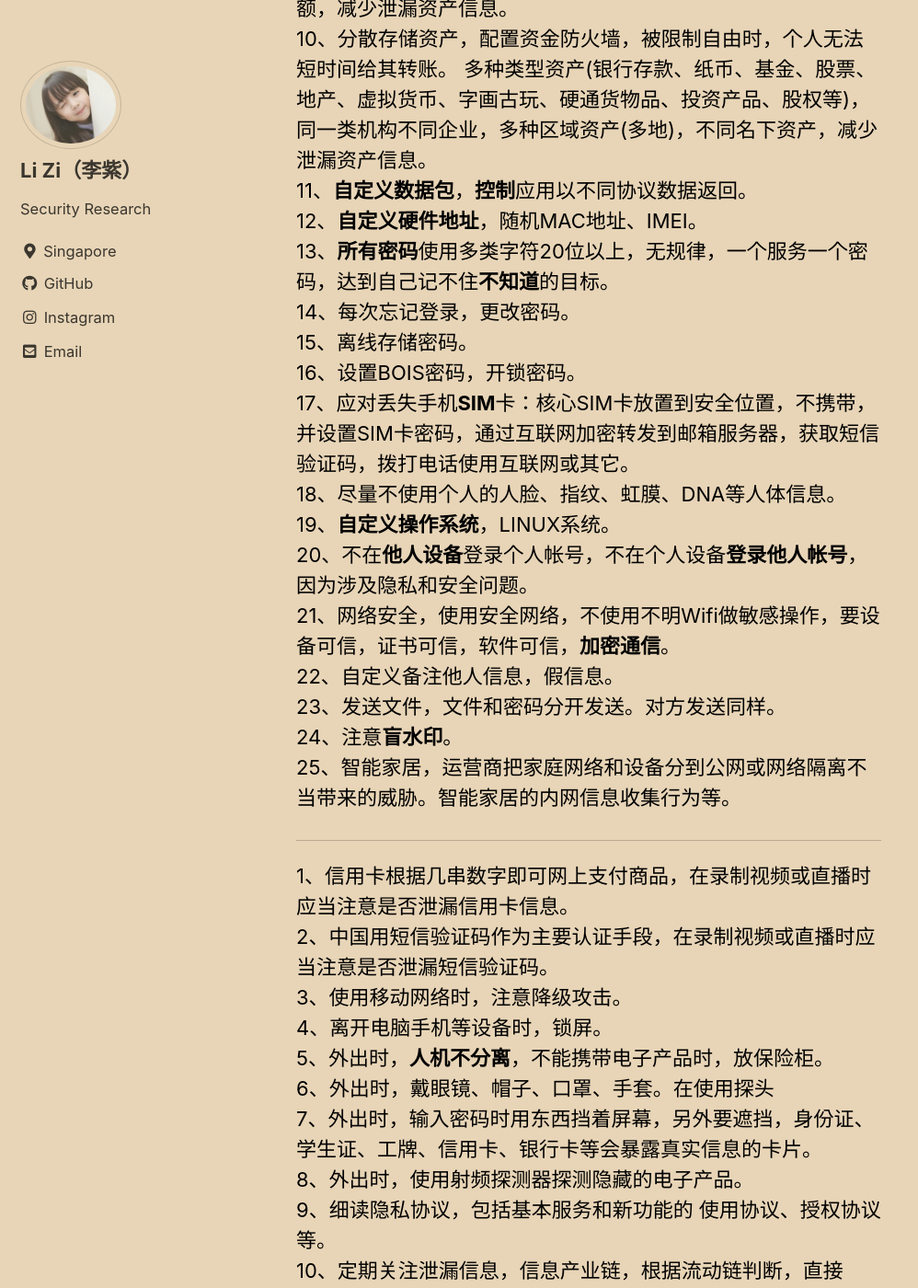
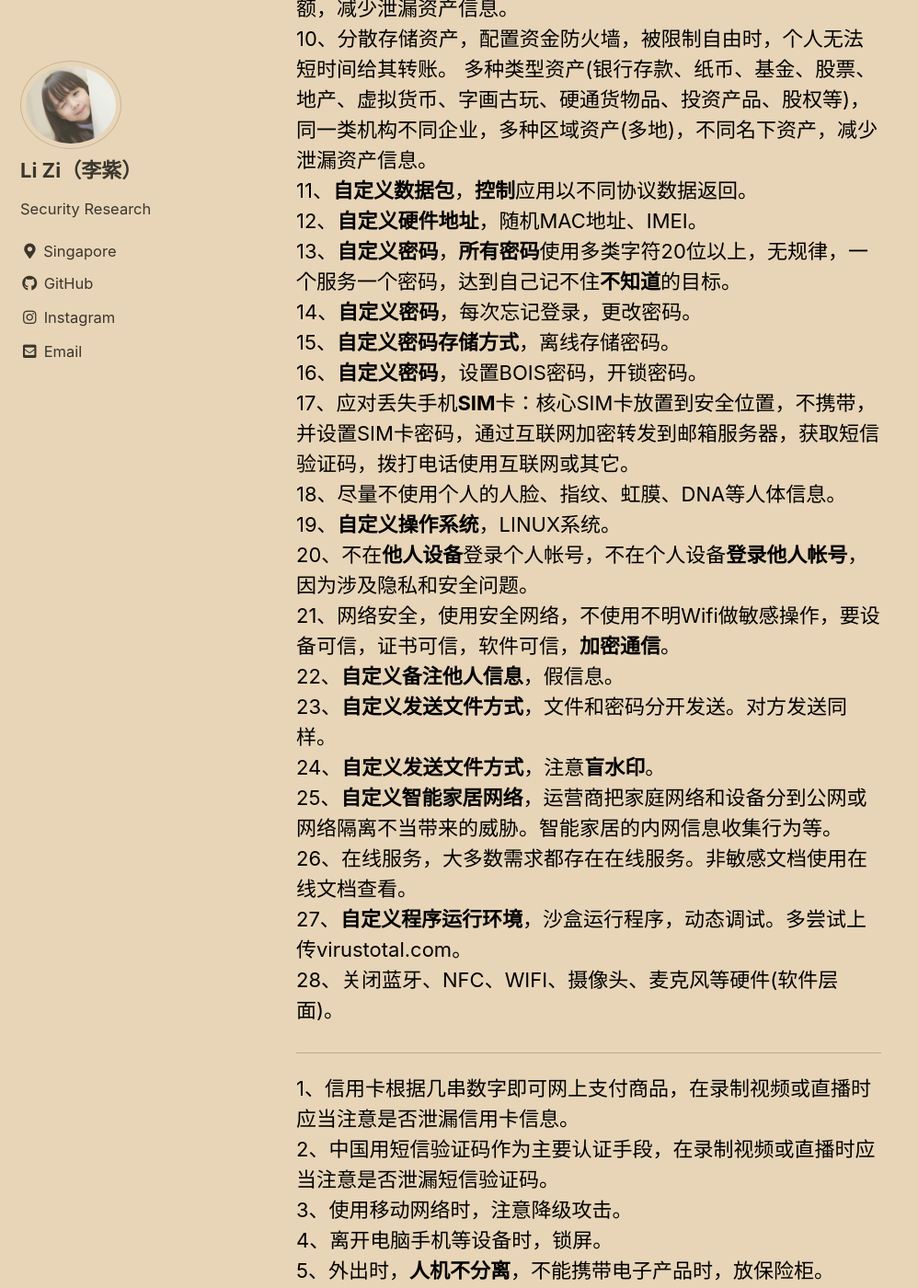
Before and after one commit to tom0li/tom0li.github.io, a Jekyll site: the page built from _posts/2020-10-1-个人隐私保护.md, in a window 1280 px wide and 1400 px high, scrolled down 12102 px. Shown: the whole window at 92% size, without its empty margins (0-998 px from the left). Built offline with Jekyll 4.4.1, drawn with Linux system fonts in a browser that asks for light colours; cached includes are drawn as plain includes; some of the changed text lies outside the part shown.

Commit message:
Update 2020-10-1-个人隐私保护.md

```diff
--- a/_posts/2020-10-1-个人隐私保护.md
+++ b/_posts/2020-10-1-个人隐私保护.md
@@ -217,21 +217,22 @@ https://brickhousesecurity.com/counter-surveillance/multi-bug-pro/
 10、分散存储资产，配置资金防火墙，被限制自由时，个人无法短时间给其转账。 多种类型资产(银行存款、纸币、基金、股票、地产、虚拟货币、字画古玩、硬通货物品、投资产品、股权等)，同一类机构不同企业，多种区域资产(多地)，不同名下资产，减少泄漏资产信息。
 11、**自定义数据包**，**控制**应用以不同协议数据返回。
 12、**自定义硬件地址**，随机MAC地址、IMEI。
-13、**所有密码**使用多类字符20位以上，无规律，一个服务一个密码，达到自己记不住**不知道**的目标。
-14、每次忘记登录，更改密码。
-15、离线存储密码。
-16、设置BOIS密码，开锁密码。
+13、**自定义密码**，**所有密码**使用多类字符20位以上，无规律，一个服务一个密码，达到自己记不住**不知道**的目标。
+14、**自定义密码**，每次忘记登录，更改密码。
+15、**自定义密码存储方式**，离线存储密码。
+16、**自定义密码**，设置BOIS密码，开锁密码。
 17、应对丢失手机**SIM**卡：核心SIM卡放置到安全位置，不携带，并设置SIM卡密码，通过互联网加密转发到邮箱服务器，获取短信验证码，拨打电话使用互联网或其它。
 18、尽量不使用个人的人脸、指纹、虹膜、DNA等人体信息。
 19、**自定义操作系统**，LINUX系统。
 20、不在**他人设备**登录个人帐号，不在个人设备**登录他人帐号**，因为涉及隐私和安全问题。
 21、网络安全，使用安全网络，不使用不明Wifi做敏感操作，要设备可信，证书可信，软件可信，**加密通信**。
-22、自定义备注他人信息，假信息。
-23、发送文件，文件和密码分开发送。对方发送同样。
-24、注意**盲水印**。
-25、智能家居，运营商把家庭网络和设备分到公网或网络隔离不当带来的威胁。智能家居的内网信息收集行为等。
-
-
+22、**自定义备注他人信息**，假信息。
+23、**自定义发送文件方式**，文件和密码分开发送。对方发送同样。
+24、**自定义发送文件方式**，注意**盲水印**。
+25、**自定义智能家居网络**，运营商把家庭网络和设备分到公网或网络隔离不当带来的威胁。智能家居的内网信息收集行为等。
+26、在线服务，大多数需求都存在在线服务。非敏感文档使用在线文档查看。
+27、**自定义程序运行环境**，沙盒运行程序，动态调试。多尝试上传virustotal.com。
+28、关闭蓝牙、NFC、WIFI、摄像头、麦克风等硬件(软件层面)。
 
 ---
 
@@ -252,10 +253,8 @@ https://brickhousesecurity.com/counter-surveillance/multi-bug-pro/
 15、手机不存储敏感图片、文件、文本等，防止扫描本地文件，存储有意设计的图片、文件等。
 16、接陌生号码、陌生好友添加时，数据搜索一下(信息收集)。
 17、不使用电脑手机时，电脑完全关机(不开启快速启动)、手机飞行模式(预防降级攻击)。
-18、关闭蓝牙、NFC、WIFI、摄像头、麦克风等硬件。
+18、关闭蓝牙、NFC、WIFI、摄像头、麦克风等硬件(硬件层面)。
 19、**面谈**，要求对方同样。
-20、云上运行程序，非敏感信息办公文件。
-
 
 
 ## 用(互联网产品与服务)之中 他(她)人 软件与硬件
```
